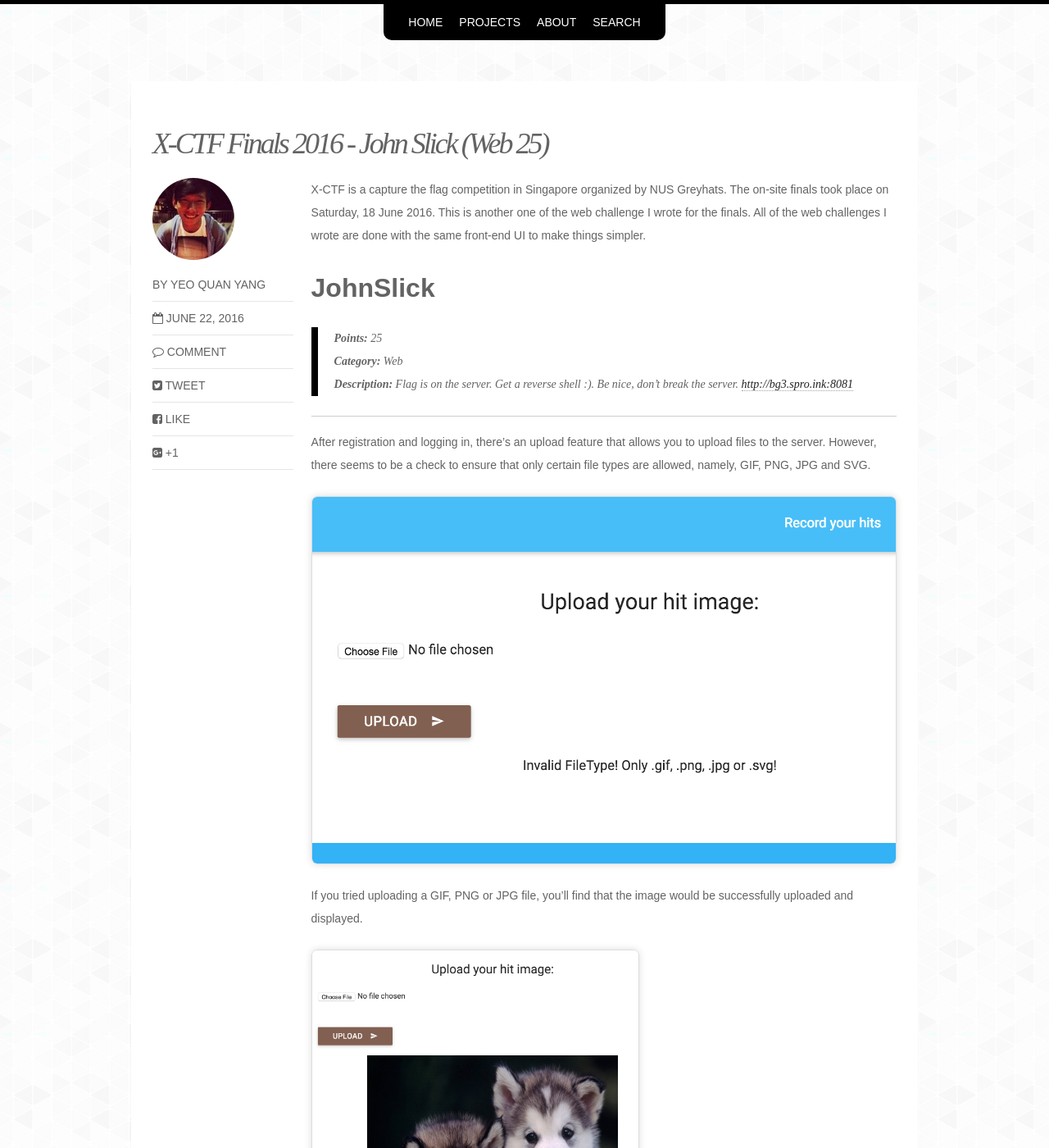
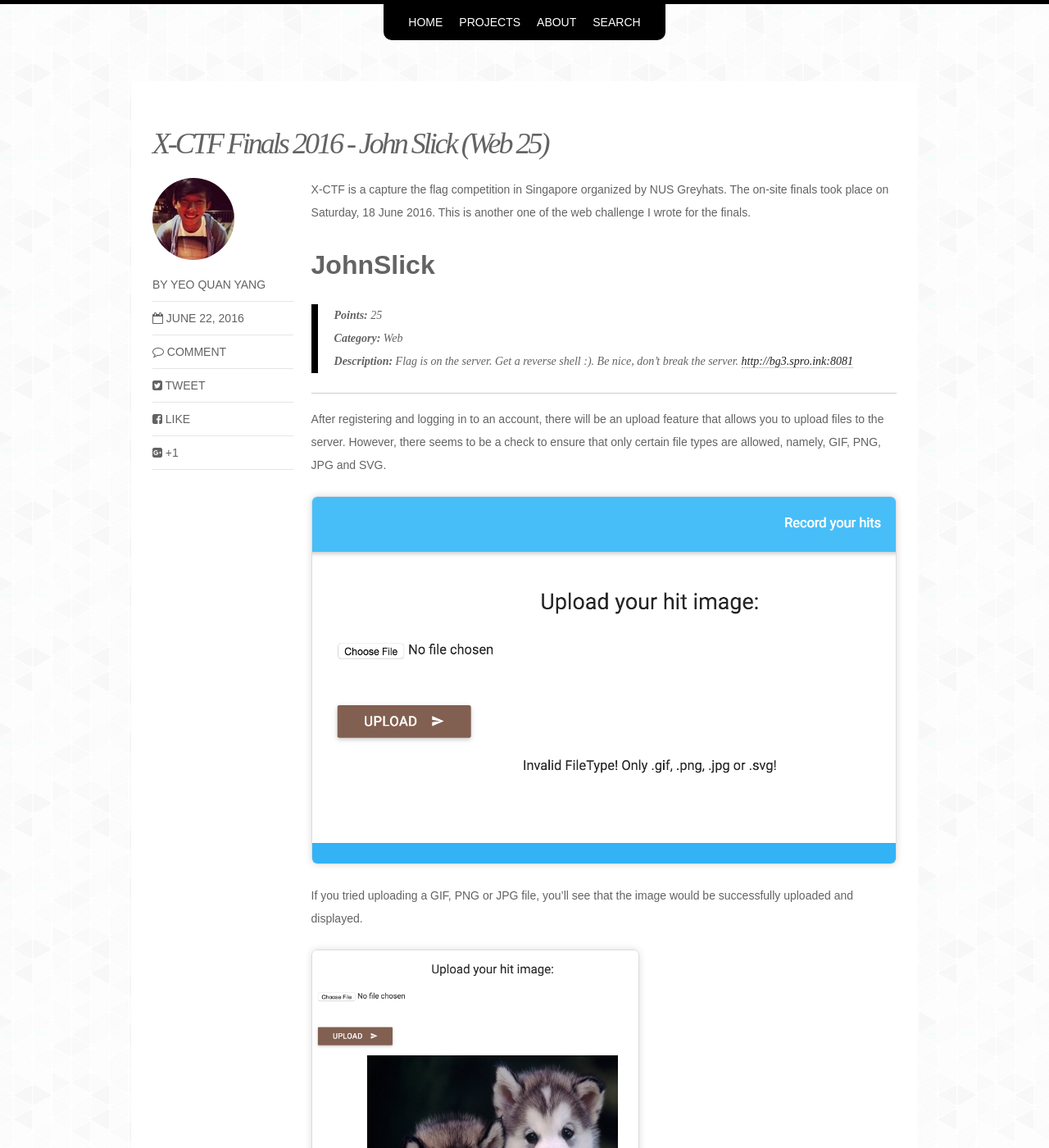
Before and after one commit to quanyang/quanyang.github.io, a Jekyll site: the page built from _posts/blog/2016-06-22-x-ctf-finals-2016-john-slick-web-25.md, in a window 1280 px wide and 1400 px high. Shown: the whole window at 82% size. Built offline with Jekyll 4.4.1, drawn with Linux system fonts in a browser that asks for light colours; nearby versions of some CDN libraries; comment, search, counter and statistics services are not loaded.

Commit message:
Modify and removed some stuff

```diff
--- a/_posts/blog/2016-06-22-x-ctf-finals-2016-john-slick-web-25.md
+++ b/_posts/blog/2016-06-22-x-ctf-finals-2016-john-slick-web-25.md
@@ -12,7 +12,7 @@ comments: true
 date: 2016-06-22T22:32:53+02:00
 ---
 
-X-CTF is a capture the flag competition in Singapore organized by NUS Greyhats. The on-site finals took place on Saturday, 18 June 2016. This is another one of the web challenge I wrote for the finals. All of the web challenges I wrote are done with the same front-end UI to make things simpler.
+X-CTF is a capture the flag competition in Singapore organized by NUS Greyhats. The on-site finals took place on Saturday, 18 June 2016. This is another one of the web challenge I wrote for the finals.
 
 # JohnSlick
 >**Points:** 25
@@ -21,11 +21,11 @@ X-CTF is a capture the flag competition in Singapore organized by NUS Greyhats.
 
 ---
 
-After registration and logging in, there's an upload feature that allows you to upload files to the server. However, there seems to be a check to ensure that only certain file types are allowed, namely, GIF, PNG, JPG and SVG.
+After registering and logging in to an account, there will be an upload feature that allows you to upload files to the server. However, there seems to be a check to ensure that only certain file types are allowed, namely, GIF, PNG, JPG and SVG.
 
 ![](/resources/images/x-ctf/johnslick_upload.png)
 
-If you tried uploading a GIF, PNG or JPG file, you'll find that the image would be successfully uploaded and displayed.
+If you tried uploading a GIF, PNG or JPG file, you'll see that the image would be successfully uploaded and displayed.
 
 ![](/resources/images/x-ctf/johnslick_img.png){: width="400px"}
 
```
Also changed, not shown: _posts/blog/2016-06-21-x-ctf-finals-2016-john-sick-web-20.md (+2 -2 lines), projects/index.md (+2 -2 lines).
